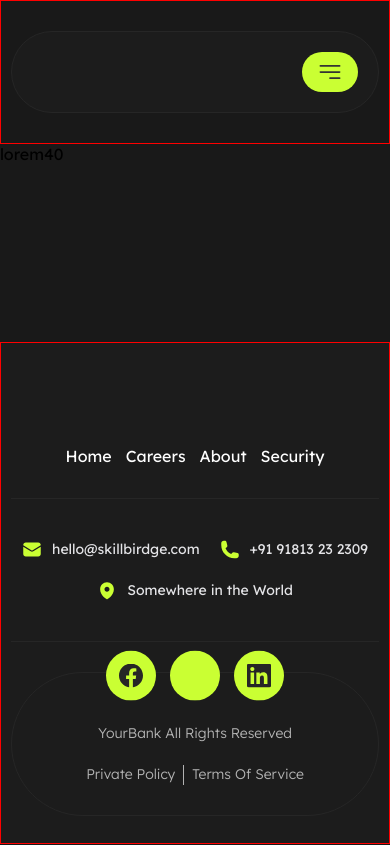
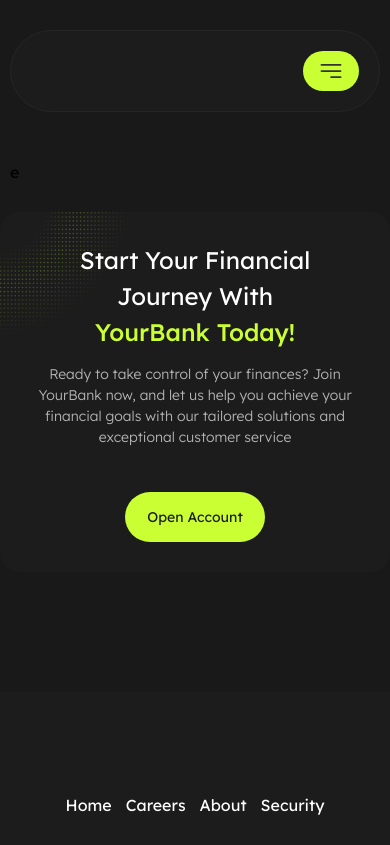
Before and after one commit to yuri1901/banking, a plain HTML site: page pages/careers.html in a window 390 px wide. Shown: the top 845 px of the page. Drawn offline with Linux system fonts and the light colour scheme; files that its build step writes are made by us from their sources; files whose address does not match are found by name.

Commit message:
short update v0.3

```diff
--- a/css/base.css
+++ b/css/base.css
@@ -18,7 +18,6 @@ body {
 .container-fluid {
     max-width: 1920px;
     margin: 0 auto;
-    border: 1px solid red;
 }
 .container {
     max-width: 1610px;
@@ -260,6 +259,46 @@ p.secondary-text {
         display: none;
     }
 }
+
+/* banner */
+.banner {
+    width: 100%;
+}
+.banner-inner {
+    width: 100%;
+    height: 290px;
+    padding: 80px;
+    border-radius: 20px;
+    background-color: var(--gray-color11);
+    background-image: url(../../images/icons/banner-layer.svg);
+    background-repeat: no-repeat;
+    display: flex;
+    justify-content: space-between;
+    & > a {
+        width: 180px;
+        height: 60px;
+        padding: 0;
+        display: flex;
+        justify-content: center;
+        align-items: center;
+        align-self: center;
+    }
+}
+.banner-content {
+    display: flex;
+    flex-direction: column;
+    gap: 14px;
+    & > h2 {
+        font-size: 40px;
+        & > span {
+            font-size: inherit;
+        }
+    }
+    & > p {
+        max-width: 1070px;
+    }
+}
+
 /* foooter */
 
 .footer {
--- a/css/home/laptop.css
+++ b/css/home/laptop.css
@@ -211,26 +211,6 @@
             }
         }
     }
-    /* banner */
-    .banner-inner {
-        padding: 60px;
-        background-image: url(../../images/icons/banner-layer-laptop.svg);
-        & > a {
-            width: 140px;
-            height: 50px;
-            font-size: 14px;
-        }
-    }
-    .banner-content {
-        gap: 10px;
-        & > h2 {
-            font-size: 30px;
-        }
-        & > p {
-            max-width: 870px;
-            font-size: 16px;
-        }
-    }
 }
 
 @media screen and (max-width: 1310px) {
--- a/css/laptop-base.css
+++ b/css/laptop-base.css
@@ -85,6 +85,31 @@
             }
         }
     }
+
+    /* banner */
+
+    .banner-inner {
+        height: 220px;
+        padding: 60px;
+        background-image: url(../../images/icons/banner-layer-laptop.svg);
+        & > a {
+            width: 140px;
+            height: 50px;
+            font-size: 14px;
+        }
+    }
+    .banner-content {
+        gap: 10px;
+        & > h2 {
+            font-size: 30px;
+        }
+        & > p {
+            max-width: 870px;
+            font-size: 16px;
+        }
+    }
+
+    /* footer */
     .footer {
         margin-top: 120px;
     }
--- a/css/mobile-base.css
+++ b/css/mobile-base.css
@@ -114,6 +114,37 @@
             }
         }
     }
+
+    /* banner */
+    .banner-inner {
+        height: 360px;
+        padding: 30px;
+        background-image: url(../../images/icons/banner-layer-mobile.svg);
+        flex-direction: column;
+        & > a {
+            width: 140px;
+            height: 50px;
+        }
+    }
+    .banner-content {
+        gap: 14px;
+        & > h2 {
+            font-weight: 400;
+            font-size: 24px;
+            line-height: 150%;
+            /* or 36px */
+            text-align: center;
+
+            & > span {
+                font-size: inherit;
+            }
+        }
+        & > p {
+            font-size: 14px;
+            text-align: center;
+        }
+    }
+    /* footer */
     .footer-inner {
         padding-top: 50px;
         gap: 30px;
--- a/pages/careers.html
+++ b/pages/careers.html
@@ -5,7 +5,7 @@
         <meta name="viewport" content="width=device-width, initial-scale=1.0" />
         <title>carrers page</title>
         <link rel="stylesheet" href="../css/careers/main_careers.css" />
-        <link rel="stylesheet" href="../css/careers/laptop.css" />
+        <link rel="stylesheet" href="../css/careers/laptop_careers.css" />
         <link rel="stylesheet" href="../css/careers/mobile_careers.css" />
     </head>
     <body>
@@ -41,6 +41,7 @@
                             </div>
                             <button class="burger"></button>
                         </div>
+                        e
                     </section>
                 </div>
                 <article class="nav-burger">
@@ -67,7 +68,26 @@
                 </article>
             </header>
 
-            <main class="main">lorem40</main>
+            <main class="main">
+                <section class="banner container-fluid">
+                    <div class="banner-inner container">
+                        <div class="banner-content">
+                            <h2>
+                                Start your financial journey with
+                                <span>YourBank today!</span>
+                            </h2>
+                            <p class="secondary-text">
+                                Ready to take control of your finances? Join
+                                YourBank now, and let us help you achieve your
+                                financial goals with our tailored solutions and
+                                exceptional customer service
+                            </p>
+                        </div>
+                        <a href="#" class="base-btn">open account</a>
+                    </div>
+                </section>
+            </main>
+
             <footer class="footer container-fluid">
                 <section class="footer-inner container">
                     <div class="footer-top">
```
Also changed, not shown: css/home/main.css (+0 -38 lines), css/home/mobile.css (+0 -29 lines).
